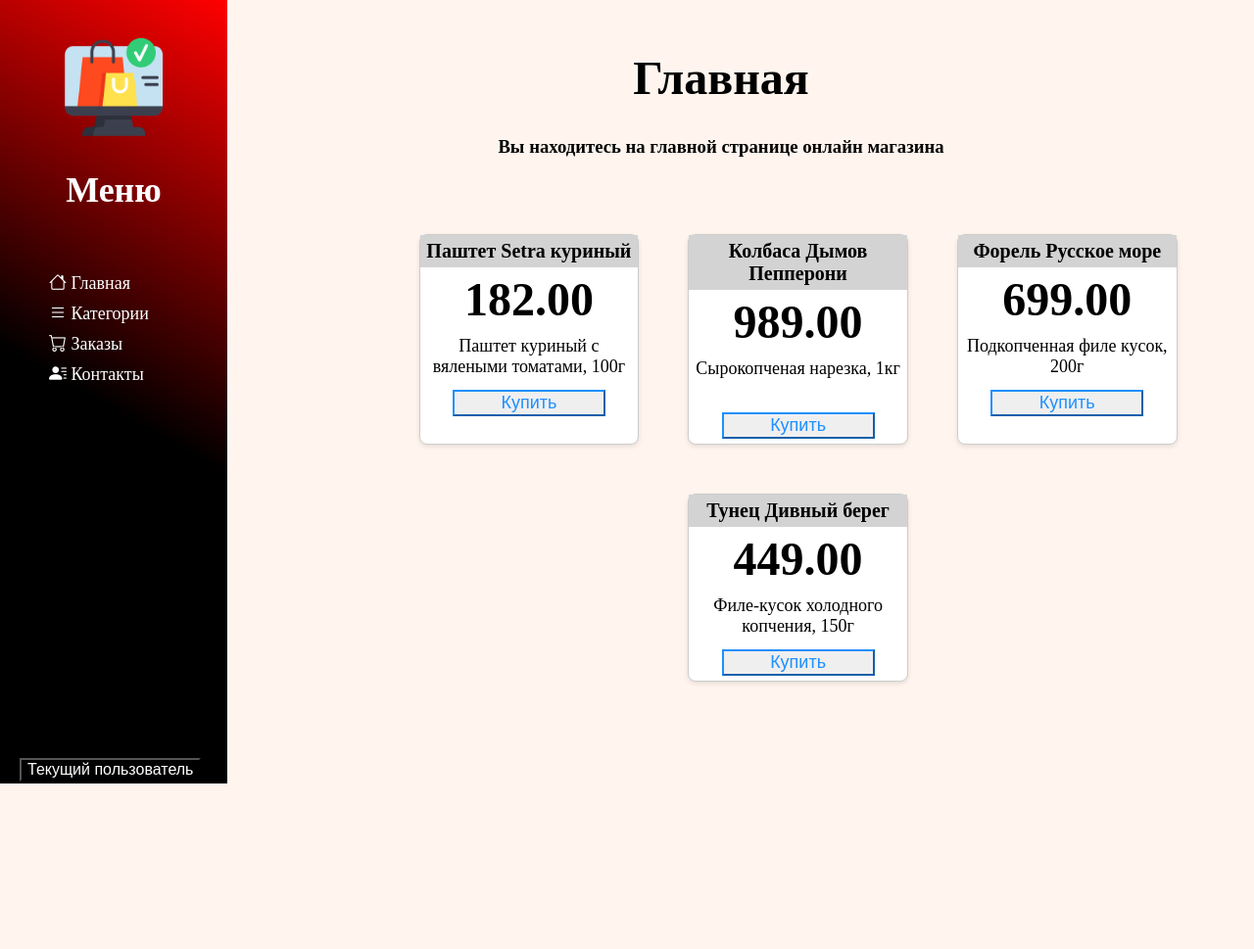
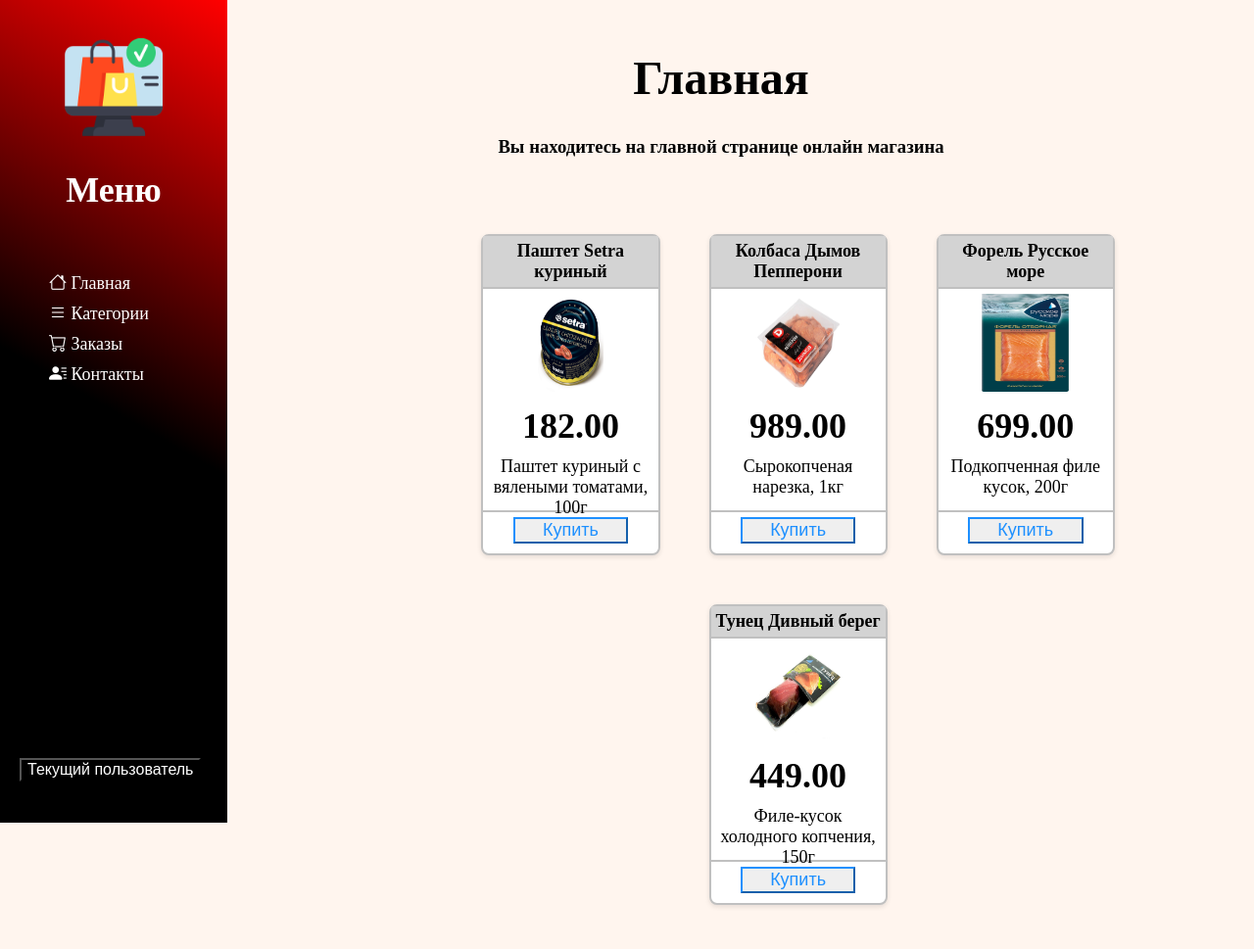
Before and after one commit to ScratchDK/ProjectWebStore, a Django app: page /home/ in a window 1280 px wide. Shown: the whole page at 98% size. Before the commit the page ends 800 px from the top, so only its background shows below. Run offline with Django 5.2, Linux system fonts and the light colour scheme; data comes from the database, SQL or seed files in the repository; some libraries are stand-ins or nearby versions.

Commit message:
Поправил дизайн страницы home

```diff
--- a/catalog/templates/home.html
+++ b/catalog/templates/home.html
@@ -38,9 +38,10 @@
             {% for product in products %}
                 <div class="product-card">
                     <div class="product-name"><b>{{ product.name }}</b></div>
+                    <img src="{{ product.image.url }}" alt="{{ product.name }}" class="img-product">
                     <div class="product-price"><b>{{ product.price }}</b></div>
                     <div class="product-description">{{ product.description }}</div>
-                    <button class="btn-buy">Купить</button>
+                    <div class="product-btn"><button class="btn-buy">Купить</button></div>
                 </div>
             {% endfor %}
         </div>
--- a/static/css/home.css
+++ b/static/css/home.css
@@ -35,23 +35,34 @@
     border-radius: 8px;
     padding-bottom: 5px;
     margin: 25px;
-    width: 25%;
+    width: 20%;
     box-shadow: 0 2px 5px rgba(0, 0, 0, 0.1);
     text-align: center;
+    border: solid Silver 2px;
+}
+.img-product {
+    width: 50%;
+    height: 100px;
+    padding: 5px;
 }
 .product-name {
     background: LightGrey;
     padding: 5px;
-    font-size: 20px;
+    font-size: 18px;
+    border-bottom: solid Silver 2px;
 }
 .product-price {
     padding: 5px;
-    font-size: 48px;
+    font-size: 36px;
 }
 .product-description {
     padding: 5px;
     font-size: 18px;
     height: 50px;
+    border-bottom: solid Silver 2px;
+}
+.product-btn {
+    padding: 5px;
 }
 .btn-buy {
     width: 70%;
@@ -77,13 +88,11 @@
     margin-left: 20px;
     margin-top: 15%
 }
-
 .dropdown {
     position: absolute;
     display: inline-block;
     bottom: 5%;
 }
-
 .dropdown-content {
     display: none;
     position: absolute;
@@ -94,7 +103,6 @@
     box-shadow: 0px 8px 16px 0px rgba(0,0,0,0.2);
     z-index: 1;
 }
-
 .dropdown-content a {
     color: white;
     padding: 12px 16px;
@@ -102,15 +110,12 @@
     display: block;
     font-size: 16px;
 }
-
 .dropdown-content a:hover {
     background-color: #f1f1f1;
 }
-
 .dropdown:hover .dropdown-content {
     display: block;
 }
-
 .btn-user {
     background: black;
     color: white;
```
